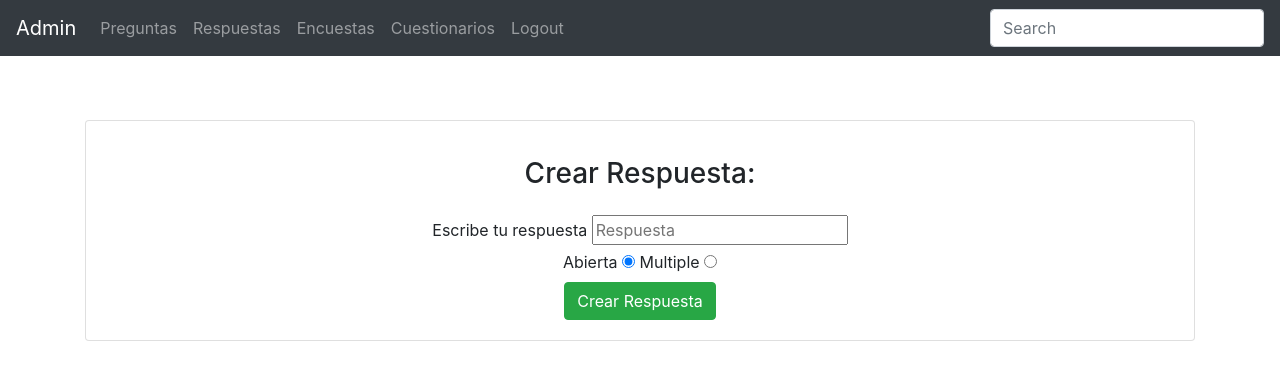
After one commit to pwnGIGO/Proyecto-de-Ingenieria-de-Software, a CodeIgniter app: page /Proyecto-de-Ingenieria-de-Software/Admin/Crea_una_respuesta in a window 1280 px wide. The commit adds this page. Shown: the top 380 px of the page. Run offline with CodeIgniter, Linux system fonts and the light colour scheme.

Commit message:
Problema gioviz

```diff
--- a/CodeIgniter/application/config/routes.php
+++ b/CodeIgniter/application/config/routes.php
@@ -34,6 +34,16 @@ $route['Admin/Eliminar_Pregunta/:num'] = "preguntasController/eliminarPregunta";
 
 
 // Respuestas
+$route['Admin/Crea_una_respuesta'] = "vistas_Admin_Controller/view_Crear_Respuesta";
+$route['Admin/view_Crear_Respuesta'] = "RespuestasController/view_Crear_Respuesta";
+// Obtener
+$route['Admin/Respuestas'] = "vistas_Admin_Controller/view_Mostar_Respuestas";
+// Editar
+//$route['Admin/Editar_Pregunta'] = "vistasController/view_Actualizar_Pregunta";
+//$route['Admin/Editar_Pregunta'] = "PreguntasController/actualizarPregunta";
+// Eliminar
+$route['Admin/Eliminar_Respuesta/:num'] = "respuestasController/Eliminar_Respuesta";
+
 
 // Encuestas
 
--- a/CodeIgniter/application/controllers/vistas_Admin_Controller.php
+++ b/CodeIgniter/application/controllers/vistas_Admin_Controller.php
@@ -33,10 +33,15 @@
 
 		// Respuestas
 		function view_Crear_Respuesta(){
+			$this->load->view('layouts/headerAdmin');
+			$this->load->view('admin/respuestas/create');
 
 		}
 
-		function view_Obtener_Respuestas(){
+		function view_Mostrar_Respuestas(){
+			$data['respuestas'] = $this->respuesta_model->read();
+			$this->load->view('layouts/headerAdmin',$data);
+			$this->load->view('admin/respuestas/read');
 
 		}
 
--- a/CodeIgniter/application/models/respuesta_model.php
+++ b/CodeIgniter/application/models/respuesta_model.php
@@ -1,25 +1,50 @@
 <?php
+	defined('BASEPATH') OR exit('No direct script access allowed');
 
 	class Respuesta_model extends CI_Model{
 		function __construct(){
 			parent::__construct();
-
+			$this->load->database();
 		}
 
-		function create(){
-
+		// Inserta en Base de Datos una Pregunta
+		function create($respuesta){
+			$insert = array(
+					'respuesta' => $respuesta['respuesta'],
+					'tipo' => $respuesta['tipo']
+			);
+			$this->db->insert('respuesta', $insert);
 		}
 
+		// Se obtienen todas las preguntas de la Base de Datos
 		function read(){
-
+			$query = $this->db->get('respuesta');
+			if($query->num_rows() > 0){
+				return $query;
+			}else{
+				return false;
+			}
 		}
 
-		function update(){
-
+		// Se obtiene una pregunta en especifico de la Base de Datos
+		function get($id){
+			$this->db->where("idRespuesta", $id);
+			$query = $this->db->get('respuesta');
+			if($query->num_rows() > 0){
+				return $query;
+			}else{
+				return false;
+			}
 		}
 
-		function delete(){
+		// Se actualiza una pregunta en Base de Datos
+		function update($idRespuesta, $respuesta){
+			$this->db->where('idRespuesta', $idRespuesta);
+			$query = $this->db->update('respuesta', $respuesta);
+		}
 
+		// Se elimina la pregunta en Base de Datos
+		function delete($idRespuesta){
+			$this->db->delete('respuesta', array('idPregunta' => $idRespuesta));
 		}
 	}
-?>
--- /dev/null
+++ b/CodeIgniter/application/views/admin/respuestas/create.php
@@ -0,0 +1,66 @@
+		<?php
+			// Atributos de la caja de texto
+			$respuesta = array(
+				'name' => 'respuesta',
+				'placeholder' => 'Respuesta',
+				'required' => 'required'
+			);
+			// atributos del radio button
+			$abierta = array(
+				'name' => 'tipo',
+				'value' => 'abierta',
+				'checked' => 'checked',
+			);
+
+			$multiple = array(
+				'name' => 'tipo',
+				'value' => 'multiple',
+			);
+			// url para preguntasController/crearPregunta
+			$crearRespuesta_url = base_url() . "Admin/Crear_Respuesta";
+		?>
+
+		<div class="container">
+
+				<div class="form-group">
+					<!-- label, input -->
+
+					<br>
+
+				</div>
+				<div class="form-group">
+
+				</div>
+
+
+
+		</div>
+
+
+		 <div class="container">
+		 	<?= form_open($crearRespuesta_url) ?>
+                    <div class="card indigo form-white">
+                        <div class="card-body">
+                            <h3 class="text-center white-text py-3"><i class="fa fa-user"></i> Crear Respuesta:</h3>
+                            <!--Body-->
+                            <div class="text-center">
+                                <i class="fa fa-envelope prefix white-text"></i>
+                                <?= form_label('Escribe tu respuesta') ?>
+                                <?= form_input($respuesta) ?>
+                            </div>
+                            <div class="text-center">
+                                <?= form_label('Abierta','tipo') ?>
+					<?= form_radio($abierta) ?>
+					<?= form_label('Multiple','tipo') ?>
+					<?= form_radio($multiple) ?>
+                            </div>
+                            <div class="text-center">
+                                <a href="<?php echo $crearRespuesta_url?>">
+					<input class="btn btn-success" type="submit" name="" value="Crear Respuesta">
+				</a>
+                            </div>
+
+                        </div>
+                    </div>
+                    <?= form_close()?>
+                </div>
--- a/CodeIgniter/application/views/layouts/headerAdmin.php
+++ b/CodeIgniter/application/views/layouts/headerAdmin.php
@@ -8,11 +8,12 @@
     <!-- Bootstrap CSS -->
     <link rel="stylesheet" href="https://stackpath.bootstrapcdn.com/bootstrap/4.3.1/css/bootstrap.min.css" integrity="sha384-ggOyR0iXCbMQv3Xipma34MD+dH/1fQ784/j6cY/iJTQUOhcWr7x9JvoRxT2MZw1T" crossorigin="anonymous">
 
-    <title>Rodrigo:Soy el primero</title>
+    <title>Prueba</title>
   </head>
   <body>
     <?php
       $preguntas_url = base_url() . "Admin/Preguntas";
+      $respuestas_url = base_url() . "Admin/Respuestas";
       $usuario_url = base_url() . "Usuario";
     ?>
     <nav class="navbar navbar-expand navbar-dark bg-dark">
@@ -27,7 +28,7 @@
             <a class="nav-link" href="<?php echo $preguntas_url?>">Preguntas</a>
           </li>
           <li class="nav-item">
-            <a class="nav-link" href="#">Respuestas</a>
+           <a class="nav-link" href="<?php echo $respuestas_url?>">Respuestas</a>
           </li>
           <li class="nav-item">
             <a class="nav-link" href="#">Encuestas</a>
```
Also changed, not shown: CodeIgniter/application/controllers/respuestasController.php (+26 -7 lines), CodeIgniter/application/views/admin/respuestas/read.php (added, +43 -0 lines), CodeIgniter/application/views/admin/respuestas/update.php (added, +41 -0 lines).
